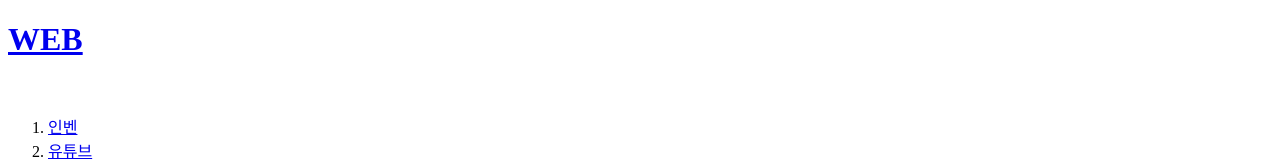
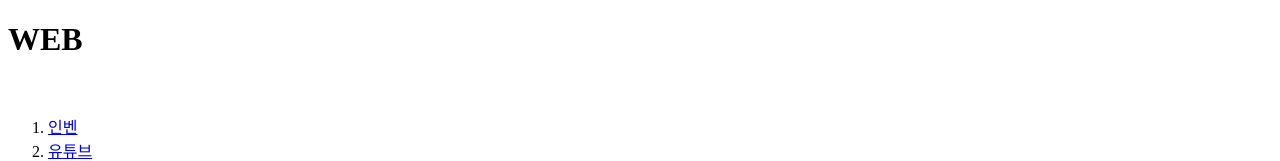
Before and after one commit to Desmond2429/asdasdasd, a plain HTML site: page 2.html in a window 1280 px wide. Shown: the top 161 px of the page. Drawn offline with Linux system fonts and the light colour scheme.

Commit message:
Update 2.html

```diff
--- a/2.html
+++ b/2.html
@@ -9,7 +9,7 @@
 
 
   <body>
-    <h1><a href="index.html" title="소개페이지">WEB</a></h1><br>
+    <h1>WEB</h1><br>
 
     <ol>
       <li><a href="0.html" title="인벤소개">인벤</a></li>
```
